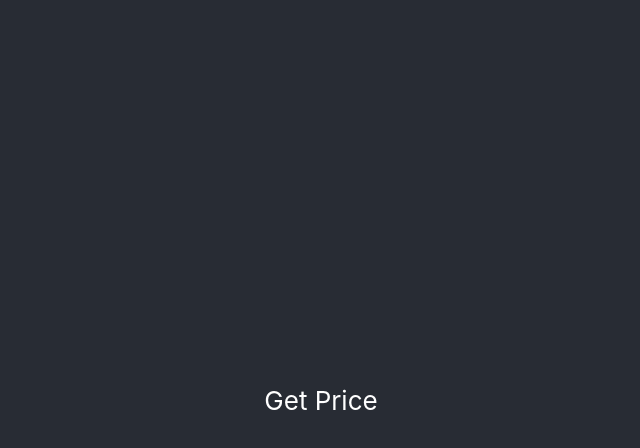
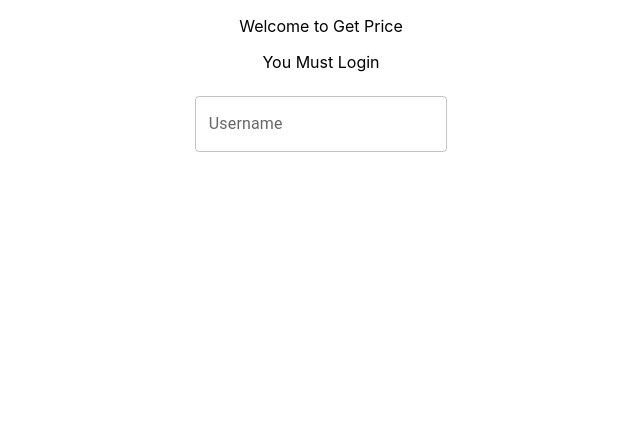
Before and after one commit to ainurrahms/dot-fe-test, a React (Create React App) app: page / in a window 1280 px wide. Shown: the top 448 px of the page, without its empty margins (319-959 px from the left). Built offline with nearby package versions, Linux system fonts and the light colour scheme.

Commit message:
setup material ui and components text field

```diff
--- a/package.json
+++ b/package.json
@@ -3,6 +3,9 @@
   "version": "0.1.0",
   "private": true,
   "dependencies": {
+    "@emotion/react": "^11.8.2",
+    "@emotion/styled": "^11.8.1",
+    "@mui/material": "^5.5.2",
     "@testing-library/jest-dom": "^5.16.3",
     "@testing-library/react": "^12.1.4",
     "@testing-library/user-event": "^13.5.0",
--- a/src/App.js
+++ b/src/App.js
@@ -1,10 +1,13 @@
 import './App.css';
+import TextField from './components/TextField';
 
 function App() {
   return (
     <div className="App">
-      <header className="App-header">
-        <p>Get Price </p>
+      <header>
+        <p>Welcome to Get Price</p>
+        <p>You Must Login</p>
+        <TextField id="outlined-basic" label="Username" />
       </header>
     </div>
   );
--- /dev/null
+++ b/src/components/TextField.jsx
@@ -0,0 +1,23 @@
+import * as React from 'react';
+import Box from '@mui/material/Box';
+import TextField from '@mui/material/TextField';
+import PropTypes from 'prop-types';
+
+export default function BasicTextFields({ id, label }) {
+  return (
+    <Box
+      component="form"
+      sx={{
+        '& > :not(style)': { m: 1, width: '25ch' }
+      }}
+      noValidate
+      autoComplete="off">
+      <TextField id={id} label={label} variant="outlined" />
+    </Box>
+  );
+}
+
+BasicTextFields.propTypes = {
+  id: PropTypes.string.isRequired,
+  label: PropTypes.string.isRequired
+};
```
Also changed, not shown: 1 other file (tests, documents, lock files or other folders).
